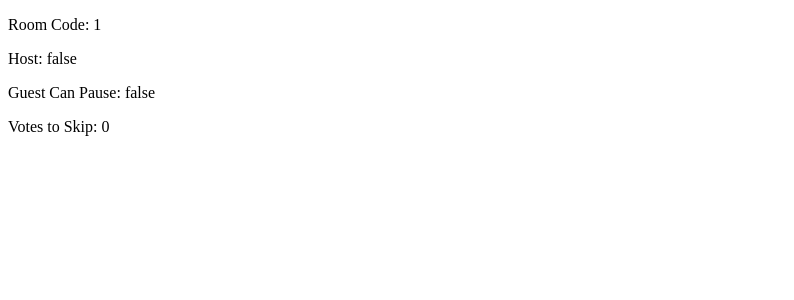
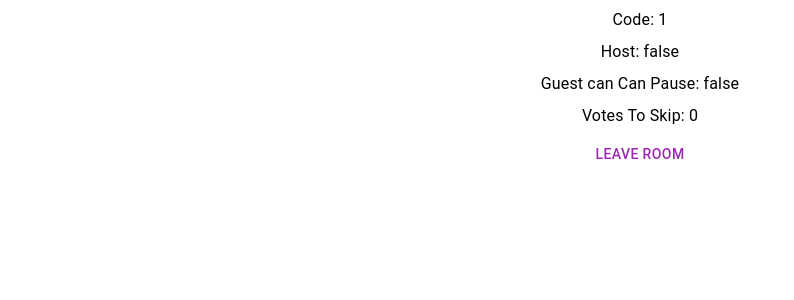
Before and after one commit to MarcoFernstaedt/JukeboxJoin-ReactDjango, a React app in the folder juke_box_join/frontend/: page /room/1 in a window 1280 px wide. Shown: the top 300 px of the page, without its empty margins (0-794 px from the left). Built offline with nearby package versions, Linux system fonts and the light colour scheme; no server answers; the HTML template or start-up script is replaced by a standard one.

Commit message:
room layout complete leave room on button

```diff
--- a/juke_box_join/frontend/src/components/Room.js
+++ b/juke_box_join/frontend/src/components/Room.js
@@ -1,12 +1,27 @@
 import React, { useEffect, useState } from "react";
-import { useParams } from "react-router-dom";
+import { useParams, useNavigate } from "react-router-dom";
+import { Grid, Button, Typography } from "@mui/material";
 
 const Room = () => {
   const [guestCanPause, setGuestCanPause] = useState(false);
   const [votesToSkip, setVotesToSkip] = useState(0);
   const [isHost, setIsHost] = useState(false);
+  const navigate = useNavigate();
 
   const { roomCode } = useParams();
+
+  const _handleLeaveRoom = () => {
+    const requestOptions = {
+      method: "POST",
+      headers: { "Content-Type": "application/json" },
+    };
+
+    fetch("/api/leave-room", requestOptions).then((res) => {
+      if (res.ok) {
+        navigate("/");
+      }
+    });
+  };
 
   useEffect(() => {
     getRoomDetails();
@@ -16,13 +31,13 @@ const Room = () => {
     fetch(`/api/get-room?code=${roomCode}`)
       .then((res) => {
         if (res.ok) {
-          return res.json()
+          return res.json();
         }
-        throw new Error('Bad Request')
+        throw new Error("Bad Request");
       })
       .then((data) => {
-        setGuestCanPause(data.guest_can_pause)
-        setVotesToSkip(data.votes_to_skip)
+        setGuestCanPause(data.guest_can_pause);
+        setVotesToSkip(data.votes_to_skip);
       })
       .catch((err) => {
         console.log(err);
@@ -30,12 +45,40 @@ const Room = () => {
   };
 
   return (
-    <div>
-      <p>Room Code: {roomCode}</p>
-      <p>Host: {String(isHost)}</p>
-      <p>Guest Can Pause: {String(guestCanPause)}</p>
-      <p>Votes to Skip: {votesToSkip}</p>
-    </div>
+    <Grid container spacing={1}>
+      <Grid item xs={12} sx={{ textAlign: "center" }}>
+        <Typography varient="h4" component="h4">
+          Code: {roomCode}
+        </Typography>
+      </Grid>
+      <Grid item xs={12} sx={{ textAlign: "center" }}>
+        <Typography varient="h6" component="h6">
+          Host: {String(isHost)}
+        </Typography>
+      </Grid>
+      <Grid item xs={12} sx={{ textAlign: "center" }}>
+        <Typography varient="h6" component="h6">
+          Guest can Can Pause: {String(guestCanPause)}
+        </Typography>
+      </Grid>
+      <Grid item xs={12} sx={{ textAlign: "center" }}>
+        <Typography varient="h6" component="h6">
+          Votes To Skip: {String(votesToSkip)}
+        </Typography>
+      </Grid>
+      <Grid item xs={12} sx={{ textAlign: "center" }}>
+        <Button color="secondary" onClick={_handleLeaveRoom}>
+          Leave Room
+        </Button>
+      </Grid>
+    </Grid>
+
+    // <div>
+    //   <p>Room Code: {roomCode}</p>
+    //   <p>Host: {String(isHost)}</p>
+    //   <p>Guest Can Pause: {String(guestCanPause)}</p>
+    //   <p>Votes to Skip: {votesToSkip}</p>
+    // </div>
   );
 };
 
```
